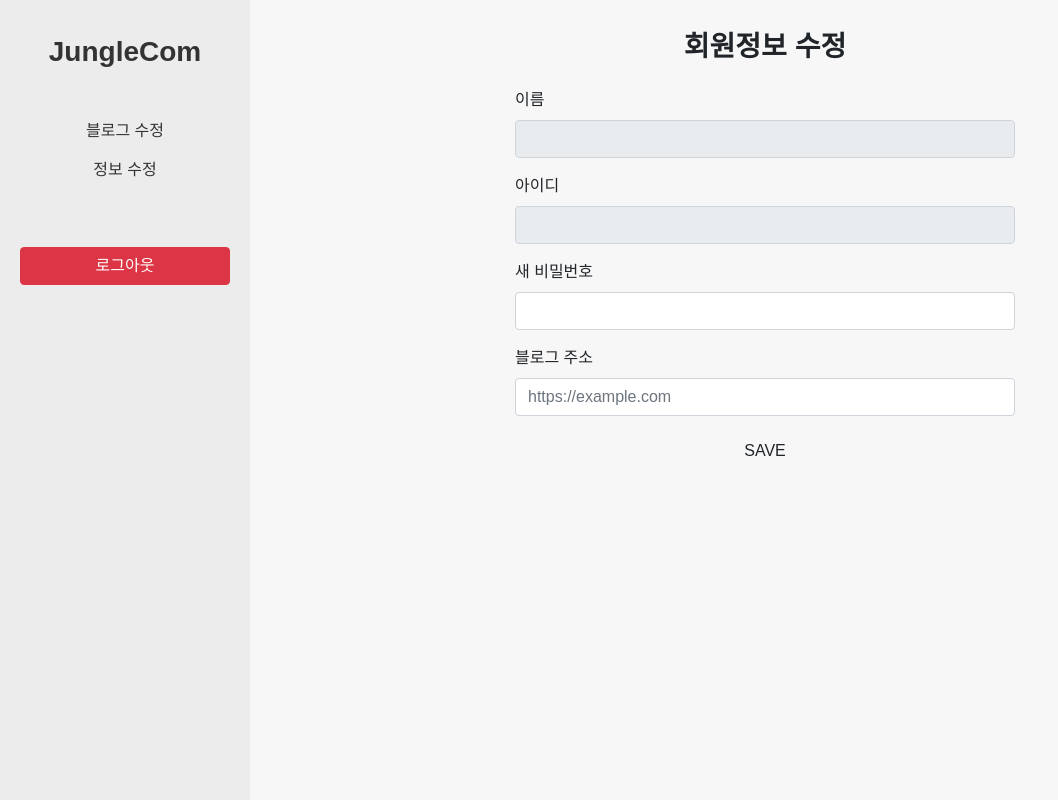
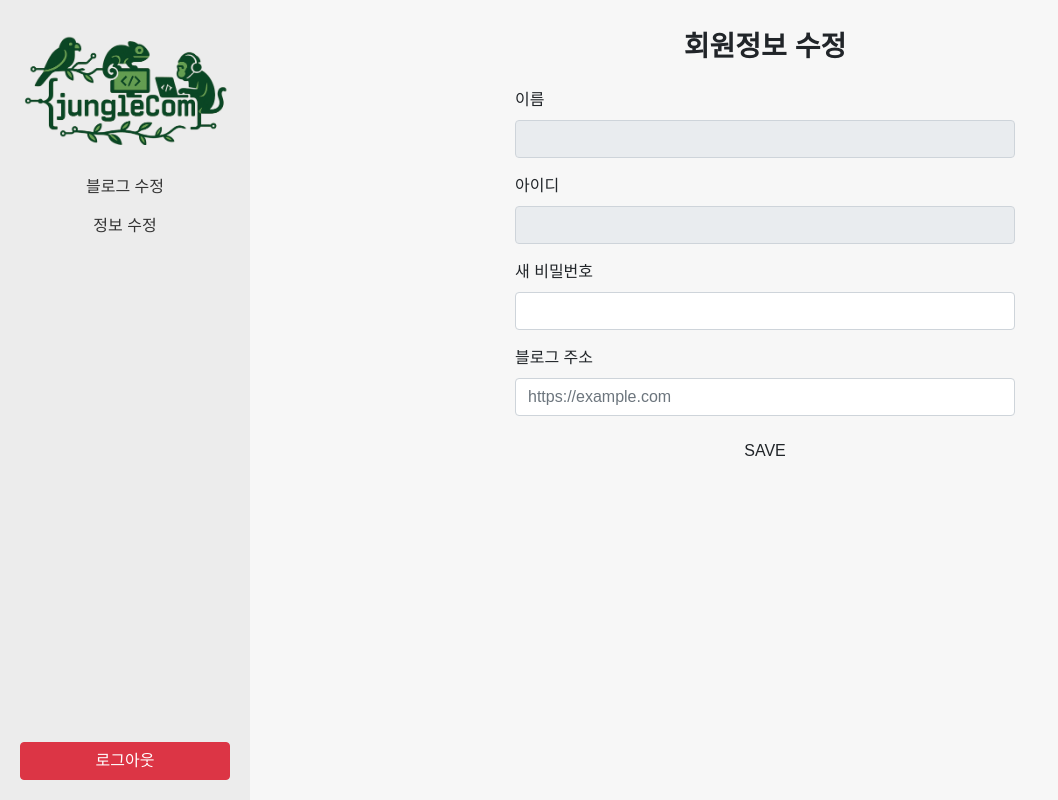
Before and after one commit to Gastbylostlove/junglecom_back, a Flask app: template junglecom_WEB/templates/profile_edit.html in a window 1280 px wide. Shown: the whole page, without its empty margins (0-1058 px from the left). Run offline with Flask 3, Linux system fonts and the light colour scheme; the template is opened without the code that fills it, so the values that code supplies are empty.

Commit message:
align mypage logo

```diff
--- a/junglecom_WEB/templates/base.html
+++ b/junglecom_WEB/templates/base.html
@@ -18,6 +18,16 @@
       background: #ececec;
       padding: 20px;
       text-align: center;
+
+      display: flex;
+      flex-direction: column;
+
+      align-items: center;
+    }
+
+    .sidebar form.logout {
+      margin-top: auto;
+      width: 100%;
     }
 
     .sidebar a {
@@ -28,8 +38,9 @@
     }
 
     .logout {
-      margin-top: 50px;
+      margin-top: auto;
       width: 100%;
+
     }
 
     .content {
@@ -49,13 +60,14 @@
 <body>
   <div class="sidebar">
     <a href="{{ url_for('home')}}">
-      <h3>JungleCom</h3>
+      <img src="/static/images/logo2.png" class="header-logo" style="height: 110px;">
+      <!-- <h3>JungleCom</h3> -->
     </a>
     <nav>
       <a href="{{ url_for('blog_edit')}}">블로그 수정</a>
       <a href="{{ url_for('profile_edit')}}">정보 수정</a>
     </nav>
-    <form action="{{ url_for('logout')}}" method="GET">
+    <form class="logout" action="{{ url_for('logout')}}" method="GET">
       <button class="btn btn-danger logout" styles="mt-4">로그아웃</button>
     </form>
   </div>
```
Also changed, not shown: junglecom_WEB/templates/home.html (+6 -5 lines).
